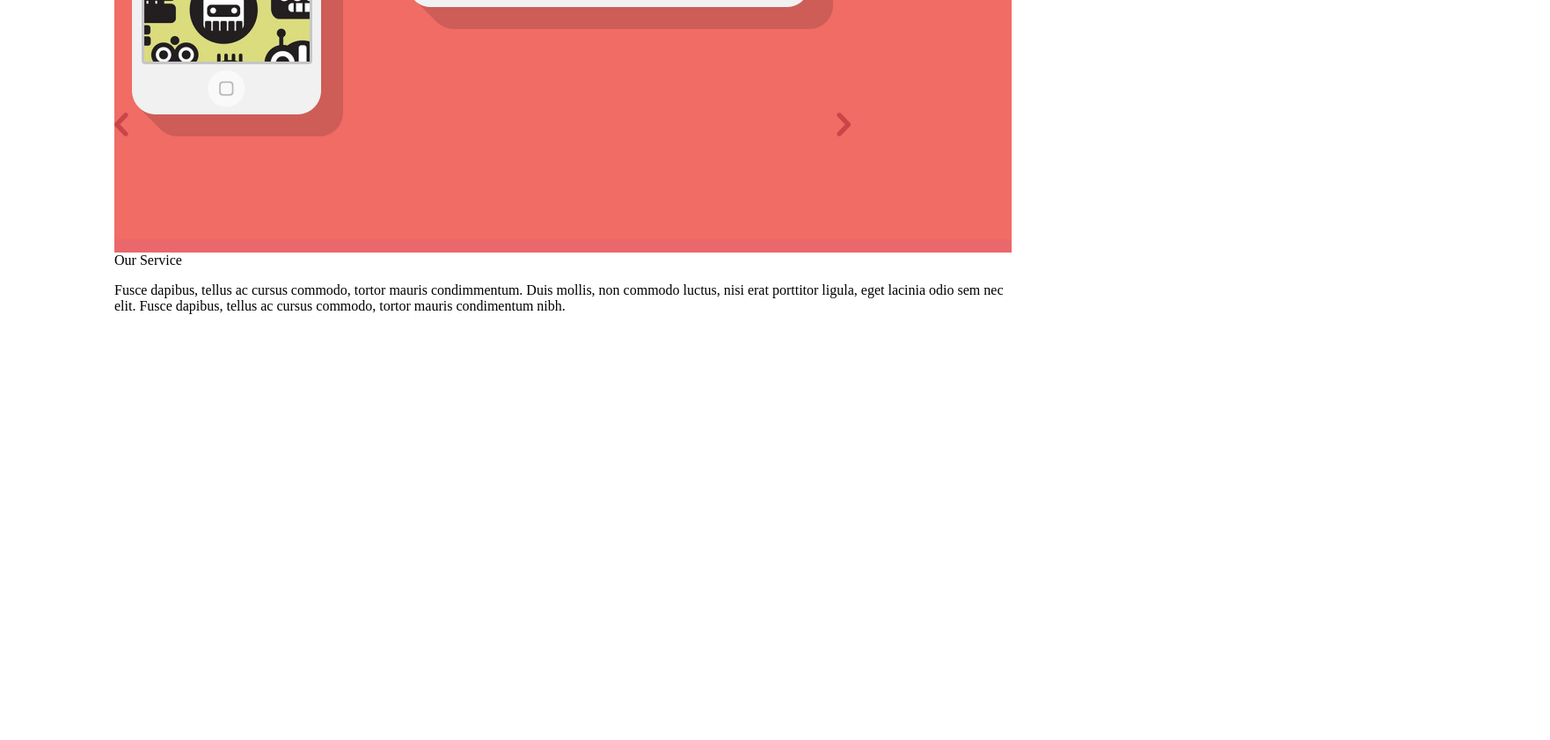
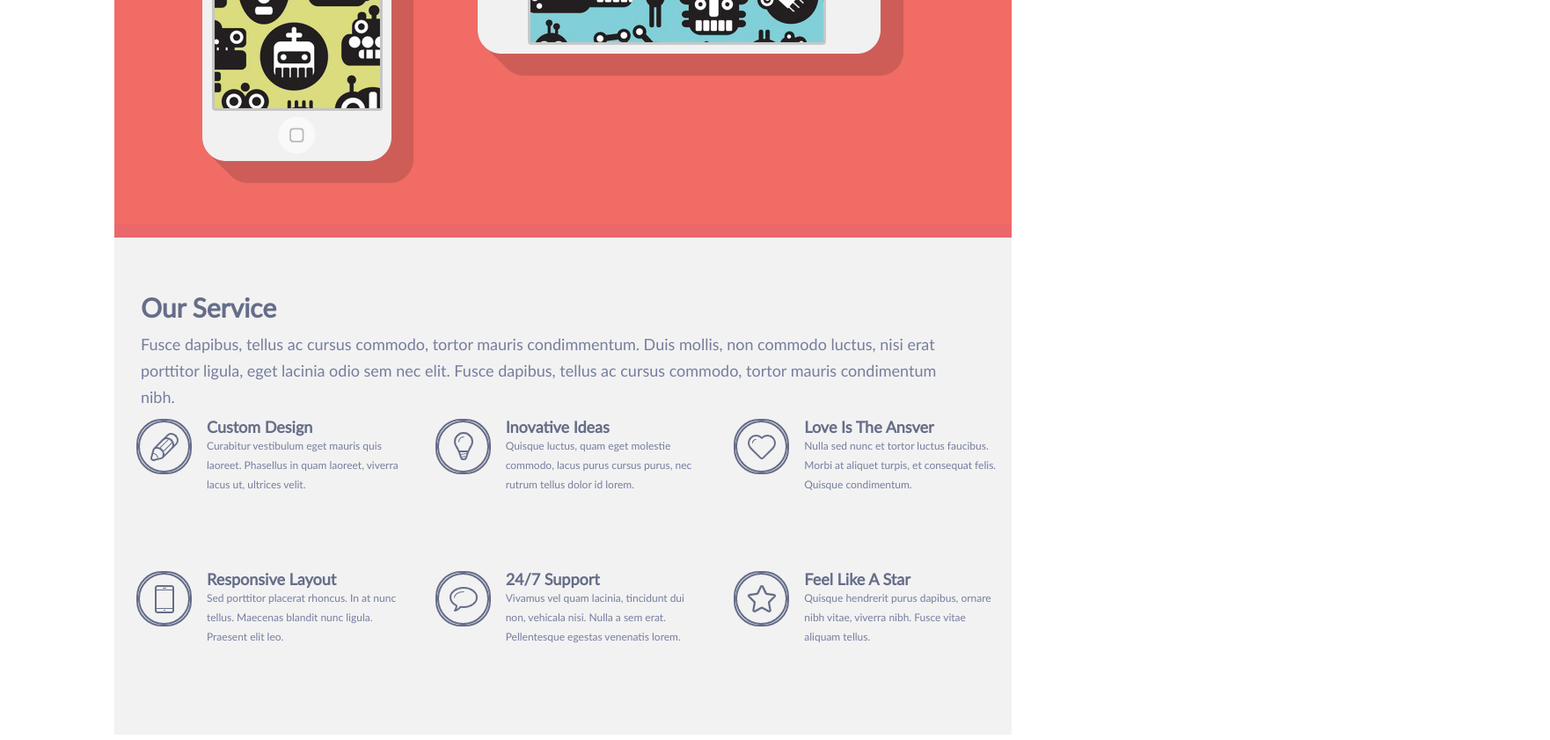
Before and after one commit to vitsko/singolo, a plain HTML site: page singolo1.html in a window 1280 px wide. Shown: the part 440-1281 px from the top of the page at 88% size, 1762 px wide, since content can reach past the window. Before the commit the page ends 813 px from the top, so only its background shows below. Drawn offline with Linux system fonts and the light colour scheme.

Commit message:
feat: add "Our service section"

```diff
--- /dev/null
+++ b/css/fonts.css
@@ -0,0 +1,16 @@
+/* latin-ext */
+@font-face {
+  font-family: 'Lato';
+  font-style: normal;
+  font-weight: 400;
+  src: local('Lato Regular'), local('Lato-Regular'), url(https://fonts.gstatic.com/s/lato/v16/S6uyw4BMUTPHjxAwXjeu.woff2) format('woff2');
+  unicode-range: U+0100-024F, U+0259, U+1E00-1EFF, U+2020, U+20A0-20AB, U+20AD-20CF, U+2113, U+2C60-2C7F, U+A720-A7FF;
+}
+/* latin */
+@font-face {
+  font-family: 'Lato';
+  font-style: normal;
+  font-weight: 400;
+  src: local('Lato Regular'), local('Lato-Regular'), url(https://fonts.gstatic.com/s/lato/v16/S6uyw4BMUTPHjx4wXg.woff2) format('woff2');
+  unicode-range: U+0000-00FF, U+0131, U+0152-0153, U+02BB-02BC, U+02C6, U+02DA, U+02DC, U+2000-206F, U+2074, U+20AC, U+2122, U+2191, U+2193, U+2212, U+2215, U+FEFF, U+FFFD;
+}
--- a/css/singolo1.css
+++ b/css/singolo1.css
@@ -1,3 +1,7 @@
+body {
+  margin: 0;
+}
+
 .container {
   max-width: 1020px;
   margin-right: auto;
@@ -8,6 +12,12 @@
   width: 1020px;
   height: 89px;
   background-color: #2d303a;
+}
+
+.logo-icon {
+  padding-top: 25px;
+  padding-left: 30px;
+  text-transform: uppercase;
 }
 
 .logo {
@@ -23,6 +33,13 @@
   color: red;
 }
 
+.top-menu {
+  position: relative;
+  left: 60%;
+  top: -30%;
+}
+
+
 .top-menu a {
   font-size: 12px;
   line-height: 6px;
@@ -30,10 +47,12 @@
   font-weight: 700;
   text-align: left;
   text-decoration: none;
+  color: white;
 }
 
 div nav {
   display: inline;
+  margin-left: 35px;
 }
 
 a:hover {
@@ -44,6 +63,24 @@
   width: 1020px;
   height: 6px;
   background-color: #323746;
+}
+
+.left-arrow {
+  position: absolute;
+  margin-left: 30px;
+  margin-top: 300px;
+}
+
+.iPhones {
+  position: relative;
+  left: 100px;
+  top: 70px;
+}
+
+.right-arrow {
+  position: relative;
+  top: -25%;
+  left: 170px;
 }
 
 .slider-main-background {
@@ -59,7 +96,89 @@
 }
 
 .left-arrow:hover,
-  #slider-right-arrow:hover {
+.right-arrow:hover {
   object-fit: cover;
   opacity: 0.4;
 }
+
+.ourservice-main-background {
+  width: 1020px;
+  height: 495px;
+  padding-top: 70px;
+  background-color: #f2f2f2;
+}
+
+.ourservice header{
+  padding-left: 30px;
+  font-size: 30px;
+  line-height: 18px;
+  color: #666d89;
+  font-family: "Lato";
+  font-weight: 900;
+  text-align: left;
+}
+
+.ourservice p {
+  width: 940px;
+  height: 57px;
+  padding-left: 30px;
+  font-size: 18px;
+  line-height: 30px;
+  color: #767e9e;
+  font-family: "Lato";
+  font-weight: 300;
+  text-align: left;
+}
+
+.items {
+  display: flex;
+}
+
+.columns-3x {
+  width: 33.3%;
+}
+
+.item {
+  margin: 25px;
+}
+
+.ourservice-item-header {
+  position: relative;
+  left: 80px;
+  height: 20px;
+  overflow: hidden;
+  font-size: 18px;
+  line-height: 18px;
+  color: #666d89;
+  font-family: "Lato";
+  font-weight: 900;
+  text-align: left;
+}
+
+.ourservice-item-text {
+  position: relative;
+  left: 80px;
+  width: 219px;
+  height: 128px;
+  overflow: hidden;
+  font-size: 12px;
+  line-height: 22px;
+  color: #767e9e;
+  font-family: "Lato";
+  font-weight: 400;
+  text-align: left;
+}
+
+.image-with-ellipse {
+  position: absolute;
+  width: 59px;
+  height: 59px;
+  border-radius: 29px;
+  border: 2px solid #666d89;
+}
+
+.ourservice-bottom-background {
+  width: 1020px;
+  height: 6px;
+  background-color: #ffffff;
+}
--- a/singolo1.html
+++ b/singolo1.html
@@ -3,13 +3,16 @@
 <head>
   <meta charset="utf-8" />
   <link rel="stylesheet" href="./css/singolo1.css">
+  <link rel="stylesheet" href="./css/fonts.css">
   <title>Singolo. Part 1</title>
 </head>
 <body>
   <div class="container">
     <header>
       <div class="logo-header">
-        <h1 class="logo">Singolo<span>*</span></h1>
+        <div class="logo-icon">
+          <h1 class="logo">Singolo<span>*</span></h1>
+        </div>
         <div class=top-menu>
           <nav><a>Home</a></nav>
           <nav><a>Service</a></nav>
@@ -23,16 +26,57 @@
     <section class="slider">
       <div class="slider-main-background">
         <img class="left-arrow" src="./assets/chevleft.png"/>
-        <img src="./assets/iPhones.png"/>
-        <img id="slider-right-arrow" src="./assets/chevright.png"/>
+        <img class="iPhones" src="./assets/iPhones.png"/>
+        <img class="right-arrow" src="./assets/chevright.png"/>
       </div>
       <div class="slider-bottom-background "></div>
     </section>
     <section class="ourservice">
-      <header>Our Service</header>
-      <p>Fusce dapibus, tellus ac cursus commodo, tortor mauris condimmentum.
+      <div class="ourservice-main-background">
+        <header>Our Service</header>
+        <p>Fusce dapibus, tellus ac cursus commodo, tortor mauris condimmentum.
         Duis mollis, non commodo luctus, nisi erat porttitor ligula,
          eget lacinia odio sem nec elit. Fusce dapibus, tellus ac cursus commodo, tortor mauris condimentum nibh.</p>
+        <div class="items">
+          <section class="columns-3x">
+            <div class="item">
+              <img class="image-with-ellipse" src="assets/pen.png">
+              <div class="ourservice-item-header">Custom Design</div>
+              <div class="ourservice-item-text">Curabitur vestibulum eget mauris quis laoreet. Phasellus in quam laoreet, viverra lacus ut, ultrices velit.</div>
+            </div>
+            <div class="item">
+              <img class="image-with-ellipse" src="assets/phone.png">
+              <div class="ourservice-item-header">Responsive Layout</div>
+              <div class="ourservice-item-text">Sed porttitor placerat rhoncus. In at nunc tellus. Maecenas blandit nunc ligula. Praesent elit leo.</div>
+            </div>
+          </section>
+          <section class="columns-3x">
+            <div class="item">
+              <img class="image-with-ellipse" src="assets/bulb.png">
+              <div class="ourservice-item-header">Inovative Ideas</div>
+              <div class="ourservice-item-text">Quisque luctus, quam eget molestie commodo, lacus purus cursus purus, nec rutrum tellus dolor id lorem.</div>
+            </div>
+            <div class="item">
+              <img class="image-with-ellipse" src="assets/bubble.png">
+              <div class="ourservice-item-header">24/7 Support</div>
+              <div class="ourservice-item-text">Vivamus vel quam lacinia, tincidunt dui non, vehicala nisi. Nulla a sem erat. Pellentesque egestas venenatis lorem.</div>
+            </div>
+          </section>
+          <section class="columns-3x">
+            <div class="item">
+              <img class="image-with-ellipse" src="assets/heart.png">
+              <div class="ourservice-item-header">Love Is The Ansver</div>
+              <div class="ourservice-item-text">Nulla sed nunc et tortor luctus faucibus. Morbi at aliquet turpis, et consequat felis. Quisque condimentum.</div>
+            </div>
+            <div class="item">
+              <img class="image-with-ellipse" src="assets/star.png">
+              <div class="ourservice-item-header">Feel Like A Star</div>
+              <div class="ourservice-item-text">Quisque hendrerit purus dapibus, ornare nibh vitae, viverra nibh. Fusce vitae aliquam tellus.</div>
+            </div>
+          </section>
+        </div>
+      </div>
+      <div class="ourservice-bottom-background"></div>
     </section>
   </div>
 </body>
```
Also changed, not shown: assets/Header.png (deleted), assets/HeaderBottom.png (deleted), assets/bubble.png (added), assets/bulb.png (added), assets/heart.png (added), assets/pen.png (added), assets/phone.png (added), assets/star.png (added). Lines whose indentation alone changed are shown as unchanged.
